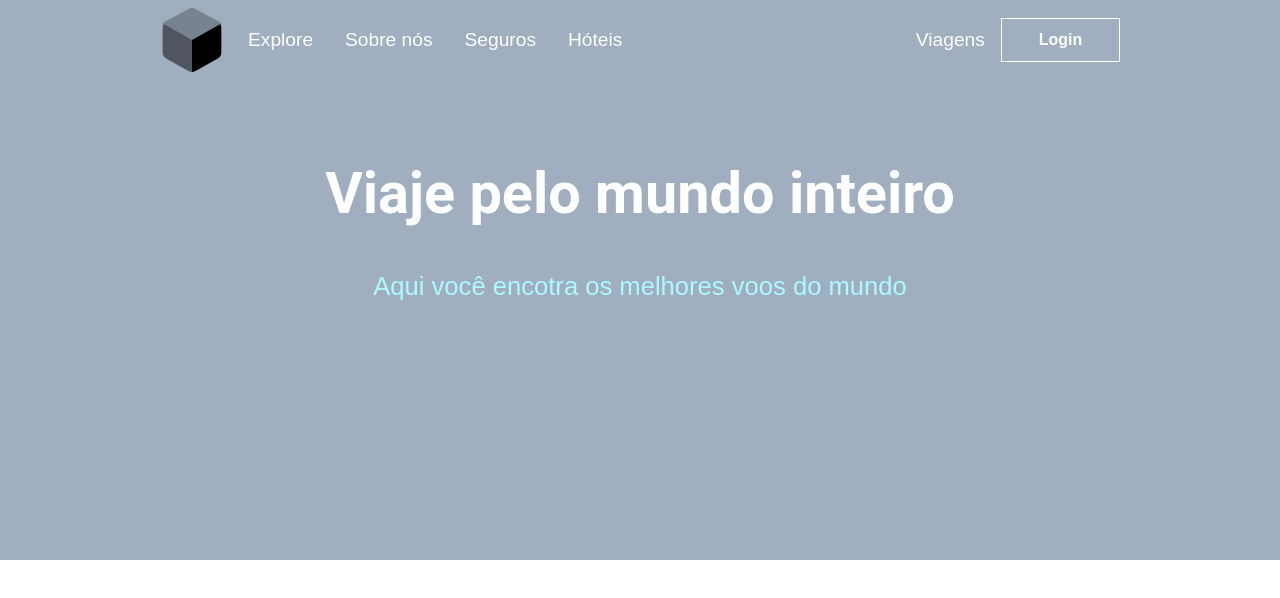
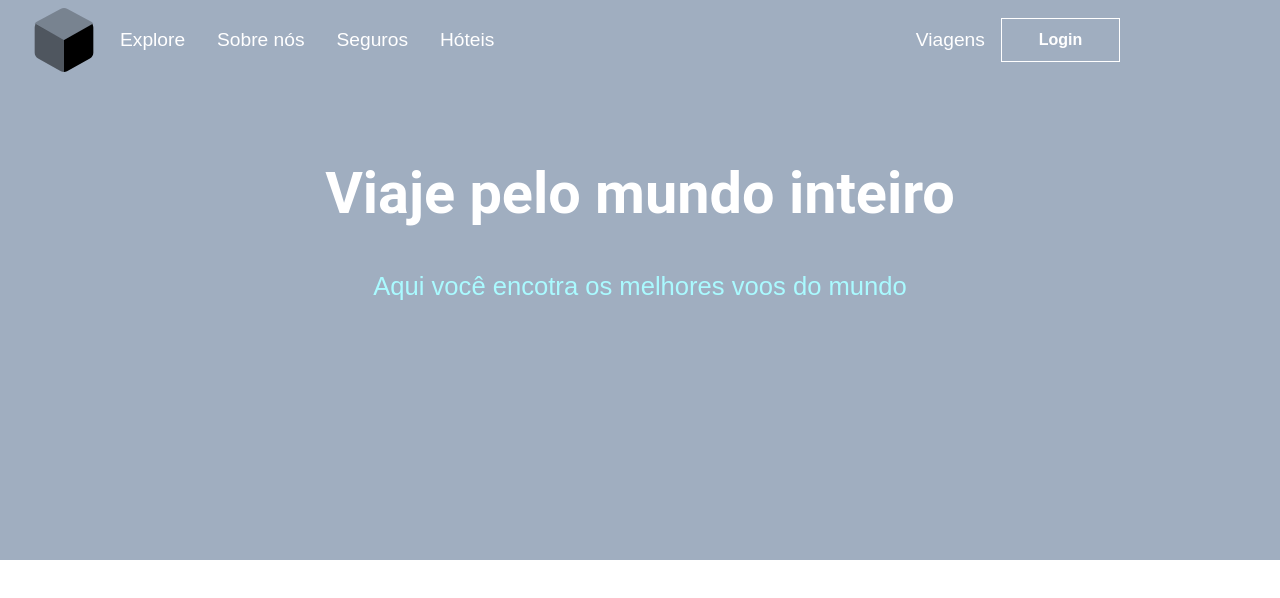
Before and after one commit to codder404/atados-test, a React (Create React App) app: page / in a window 1280 px wide. Shown: the top 598 px of the page. Built offline with nearby package versions, Linux system fonts and the light colour scheme.

Commit message:
This commit fix logo margin

```diff
--- a/src/components/Navbar/styles.js
+++ b/src/components/Navbar/styles.js
@@ -26,7 +26,7 @@ export const NavbarLogo = styled.div`
   display: flex;
   align-items: center;
   justify-self: flex-start;
-  margin-left: 10rem;
+  margin-left: 2rem;
   cursor: pointer;
 `;
 
```
